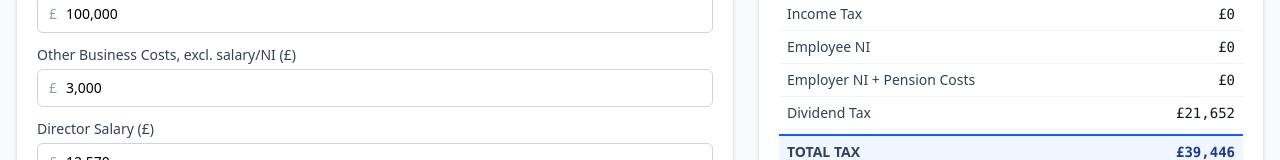
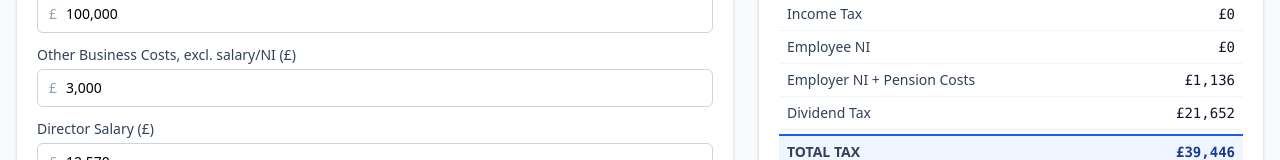
Before and after one commit to saas-scaler/payroll-calculator, a React (Vite) app: page / in a window 1280 px wide. Shown: the part 332-492 px from the top of the page. Built offline with nearby package versions, Linux system fonts and the light colour scheme.

Commit message:
Update SummaryPanel.jsx

```diff
--- a/src/components/SummaryPanel.jsx
+++ b/src/components/SummaryPanel.jsx
@@ -25,7 +25,7 @@ function SummaryRow({ label, value, prominent, negative }) {
 export default function SummaryPanel({ inputs, results }) {
   const r = results;
 
-  const employerCosts = r.employerNIDirectorNet + r.employerNI5k + r.employerPension5k;
+  const employerCosts = r.employerNIDirectorNet + r.employerNI5kNet + r.employerPension5k;
 
   return (
     <div className="bg-white rounded-lg shadow-sm border border-slate-200 p-5">
```
